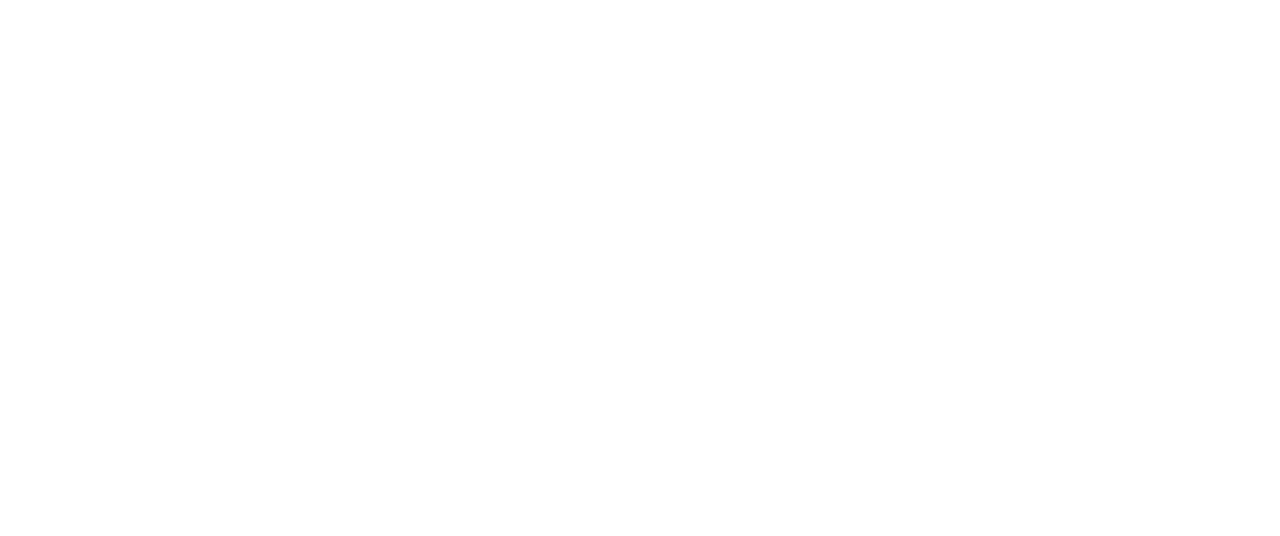
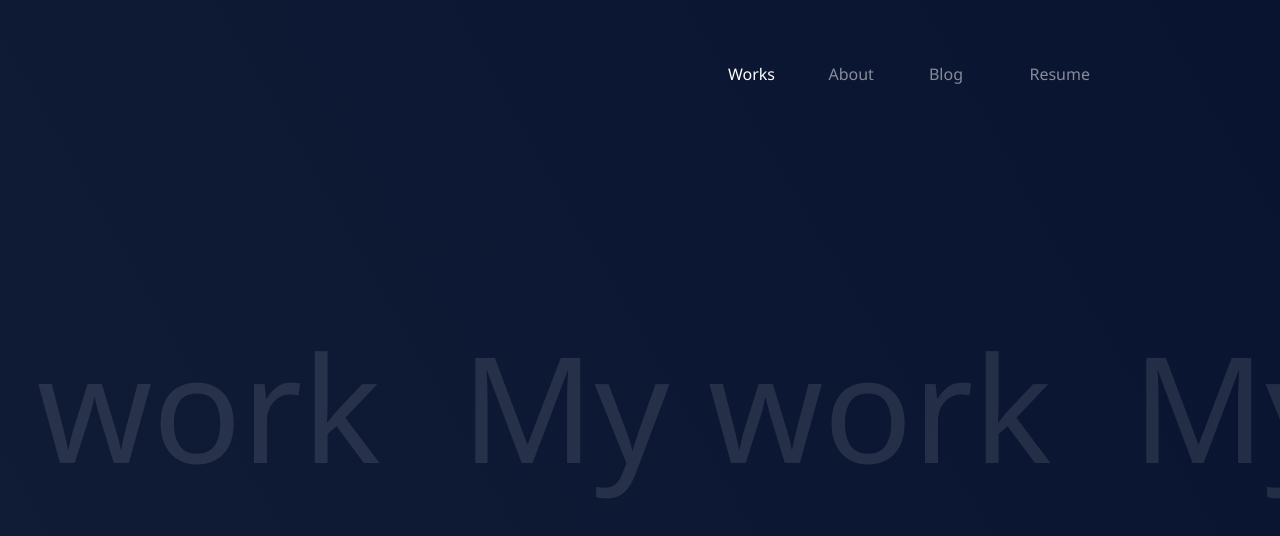
Before and after one commit to lorow/HorrorInCode, a React (Create React App) app in the folder HorrorInCode/frontend/: page / in a window 1280 px wide. Shown: the top 536 px of the page. Built offline with nearby package versions, Linux system fonts and the light colour scheme.

Commit message:
Add middle text

```diff
--- /dev/null
+++ b/HorrorInCode/frontend/src/App.css
@@ -0,0 +1,461 @@
+/* http://meyerweb.com/eric/tools/css/reset/
+   v2.0-modified | 20110126
+   License: none (public domain)
+*/
+
+html,
+body,
+div,
+span,
+applet,
+object,
+iframe,
+h1,
+h2,
+h3,
+h4,
+h5,
+h6,
+p,
+blockquote,
+pre,
+a,
+abbr,
+acronym,
+address,
+big,
+cite,
+code,
+del,
+dfn,
+em,
+img,
+ins,
+kbd,
+q,
+s,
+samp,
+small,
+strike,
+strong,
+sub,
+sup,
+tt,
+var,
+b,
+u,
+i,
+center,
+dl,
+dt,
+dd,
+ol,
+ul,
+li,
+fieldset,
+form,
+label,
+legend,
+table,
+caption,
+tbody,
+tfoot,
+thead,
+tr,
+th,
+td,
+article,
+aside,
+canvas,
+details,
+embed,
+figure,
+figcaption,
+footer,
+header,
+hgroup,
+menu,
+nav,
+output,
+ruby,
+section,
+summary,
+time,
+mark,
+audio,
+video {
+  margin: 0;
+  padding: 0;
+  border: 0;
+  /* font-size: 100%; */
+  /* font: inherit; */
+  vertical-align: baseline;
+}
+
+html,
+body,
+#root {
+  height: 100%;
+  scroll-behavior: smooth;
+  text-rendering: optimizeSpeed;
+  line-height: 1.5;
+
+  font-family: Segoe UI, Frutiger, Frutiger Linotype, Dejavu Sans, Helvetica Neue, Arial, sans-serif;
+}
+
+/* make sure to set some focus styles for accessibility */
+:focus {
+  outline: 0;
+}
+
+/* HTML5 display-role reset for older browsers */
+article,
+aside,
+details,
+figcaption,
+figure,
+footer,
+header,
+hgroup,
+menu,
+nav,
+section {
+  display: block;
+}
+
+body {
+  line-height: 1;
+}
+
+ol,
+ul {
+  list-style: none;
+}
+
+blockquote,
+q {
+  quotes: none;
+}
+
+blockquote:before,
+blockquote:after,
+q:before,
+q:after {
+  content: "";
+  content: none;
+}
+
+table {
+  border-collapse: collapse;
+  border-spacing: 0;
+}
+
+input[type="search"]::-webkit-search-cancel-button,
+input[type="search"]::-webkit-search-decoration,
+input[type="search"]::-webkit-search-results-button,
+input[type="search"]::-webkit-search-results-decoration {
+  -webkit-appearance: none;
+  -moz-appearance: none;
+}
+
+input[type="search"] {
+  -webkit-appearance: none;
+  -moz-appearance: none;
+  -webkit-box-sizing: content-box;
+  -moz-box-sizing: content-box;
+  box-sizing: content-box;
+}
+
+textarea {
+  overflow: auto;
+  vertical-align: top;
+  resize: vertical;
+}
+
+/**
+ * Correct `inline-block` display not defined in IE 6/7/8/9 and Firefox 3.
+ */
+
+audio,
+canvas,
+video {
+  display: inline-block;
+  *display: inline;
+  *zoom: 1;
+  max-width: 100%;
+}
+
+/**
+ * Prevent modern browsers from displaying `audio` without controls.
+ * Remove excess height in iOS 5 devices.
+ */
+
+audio:not([controls]) {
+  display: none;
+  height: 0;
+}
+
+/**
+ * Address styling not present in IE 7/8/9, Firefox 3, and Safari 4.
+ * Known issue: no IE 6 support.
+ */
+
+[hidden] {
+  display: none;
+}
+
+/**
+ * 1. Correct text resizing oddly in IE 6/7 when body `font-size` is set using
+ *    `em` units.
+ * 2. Prevent iOS text size adjust after orientation change, without disabling
+ *    user zoom.
+ */
+
+html {
+  font-size: 100%; /* 1 */
+  -webkit-text-size-adjust: 100%; /* 2 */
+  -ms-text-size-adjust: 100%; /* 2 */
+}
+
+/**
+ * Address `outline` inconsistency between Chrome and other browsers.
+ */
+
+a:focus {
+  outline: thin dotted;
+}
+
+/**
+ * Improve readability when focused and also mouse hovered in all browsers.
+ */
+
+a:active,
+a:hover {
+  outline: 0;
+}
+
+/**
+ * 1. Remove border when inside `a` element in IE 6/7/8/9 and Firefox 3.
+ * 2. Improve image quality when scaled in IE 7.
+ */
+
+img {
+  border: 0; /* 1 */
+  -ms-interpolation-mode: bicubic; /* 2 */
+}
+
+/**
+ * Address margin not present in IE 6/7/8/9, Safari 5, and Opera 11.
+ */
+
+figure {
+  margin: 0;
+}
+
+/**
+ * Correct margin displayed oddly in IE 6/7.
+ */
+
+form {
+  margin: 0;
+}
+
+/**
+ * Define consistent border, margin, and padding.
+ */
+
+fieldset {
+  border: 1px solid #c0c0c0;
+  margin: 0 2px;
+  padding: 0.35em 0.625em 0.75em;
+}
+
+/**
+ * 1. Correct color not being inherited in IE 6/7/8/9.
+ * 2. Correct text not wrapping in Firefox 3.
+ * 3. Correct alignment displayed oddly in IE 6/7.
+ */
+
+legend {
+  border: 0; /* 1 */
+  padding: 0;
+  white-space: normal; /* 2 */
+  *margin-left: -7px; /* 3 */
+}
+
+/**
+ * 1. Correct font size not being inherited in all browsers.
+ * 2. Address margins set differently in IE 6/7, Firefox 3+, Safari 5,
+ *    and Chrome.
+ * 3. Improve appearance and consistency in all browsers.
+ */
+
+button,
+input,
+select,
+textarea {
+  font-size: 100%; /* 1 */
+  margin: 0; /* 2 */
+  vertical-align: baseline; /* 3 */
+  *vertical-align: middle; /* 3 */
+}
+
+/**
+ * Address Firefox 3+ setting `line-height` on `input` using `!important` in
+ * the UA stylesheet.
+ */
+
+button,
+input {
+  line-height: normal;
+}
+
+/**
+ * Address inconsistent `text-transform` inheritance for `button` and `select`.
+ * All other form control elements do not inherit `text-transform` values.
+ * Correct `button` style inheritance in Chrome, Safari 5+, and IE 6+.
+ * Correct `select` style inheritance in Firefox 4+ and Opera.
+ */
+
+button,
+select {
+  text-transform: none;
+}
+
+/**
+ * 1. Avoid the WebKit bug in Android 4.0.* where (2) destroys native `audio`
+ *    and `video` controls.
+ * 2. Correct inability to style clickable `input` types in iOS.
+ * 3. Improve usability and consistency of cursor style between image-type
+ *    `input` and others.
+ * 4. Remove inner spacing in IE 7 without affecting normal text inputs.
+ *    Known issue: inner spacing remains in IE 6.
+ */
+
+button,
+html input[type="button"], /* 1 */
+input[type="reset"],
+input[type="submit"] {
+  -webkit-appearance: button; /* 2 */
+  cursor: pointer; /* 3 */
+  *overflow: visible; /* 4 */
+}
+
+/**
+ * Re-set default cursor for disabled elements.
+ */
+
+button[disabled],
+html input[disabled] {
+  cursor: default;
+}
+
+/**
+ * 1. Address box sizing set to content-box in IE 8/9.
+ * 2. Remove excess padding in IE 8/9.
+ * 3. Remove excess padding in IE 7.
+ *    Known issue: excess padding remains in IE 6.
+ */
+
+input[type="checkbox"],
+input[type="radio"] {
+  box-sizing: border-box; /* 1 */
+  padding: 0; /* 2 */
+  *height: 13px; /* 3 */
+  *width: 13px; /* 3 */
+}
+
+/**
+ * 1. Address `appearance` set to `searchfield` in Safari 5 and Chrome.
+ * 2. Address `box-sizing` set to `border-box` in Safari 5 and Chrome
+ *    (include `-moz` to future-proof).
+ */
+
+input[type="search"] {
+  -webkit-appearance: textfield; /* 1 */
+  -moz-box-sizing: content-box;
+  -webkit-box-sizing: content-box; /* 2 */
+  box-sizing: content-box;
+}
+
+/**
+ * Remove inner padding and search cancel button in Safari 5 and Chrome
+ * on OS X.
+ */
+
+input[type="search"]::-webkit-search-cancel-button,
+input[type="search"]::-webkit-search-decoration {
+  -webkit-appearance: none;
+}
+
+/**
+ * Remove inner padding and border in Firefox 3+.
+ */
+
+button::-moz-focus-inner,
+input::-moz-focus-inner {
+  border: 0;
+  padding: 0;
+}
+
+/**
+ * 1. Remove default vertical scrollbar in IE 6/7/8/9.
+ * 2. Improve readability and alignment in all browsers.
+ */
+
+textarea {
+  overflow: auto; /* 1 */
+  vertical-align: top; /* 2 */
+}
+
+/**
+ * Remove most spacing between table cells.
+ */
+
+table {
+  border-collapse: collapse;
+  border-spacing: 0;
+}
+
+html,
+button,
+input,
+select,
+textarea {
+  color: #222;
+}
+
+::-moz-selection {
+  background: #b3d4fc;
+  text-shadow: none;
+}
+
+::selection {
+  background: #b3d4fc;
+  text-shadow: none;
+}
+
+img {
+  vertical-align: middle;
+}
+
+fieldset {
+  border: 0;
+  margin: 0;
+  padding: 0;
+}
+
+textarea {
+  resize: vertical;
+}
+
+.chromeframe {
+  margin: 0.2em 0;
+  background: #ccc;
+  color: #000;
+  padding: 0.2em 0;
+}
+
+.bigCollapse {
+  grid-column: span 4;
+}
--- /dev/null
+++ b/HorrorInCode/frontend/src/App.js
@@ -0,0 +1,34 @@
+import React, { Component } from 'react';
+import styled from 'styled-components';
+import Navbar from './components/navbar';
+import MiddleBilboardText from './components/middleBilboardText';
+import './App.css';
+
+const Main = styled.main`
+  min-height: 100%;
+  min-width: 100%;
+  overflow: hidden;
+  background: linear-gradient(240.48deg, #091430 0.49%, rgba(9, 20, 48, 0.97) 100%);
+  display: grid;
+  grid-template-columns: 177px auto 177px;
+  grid-template-rows: 0.4fr 1.1fr 3.6fr 0.8fr 0.6fr;
+  grid-template-areas:
+  "nothing-left-top       top     nothing-right-top"
+  "nothing-left-nav   navigation  nothing-right-nav"
+  "nothingLeftMain   main     nothingRightMain"
+  "nothing-left     bottom    nothing-right"
+  "nothing-left     footer    nothing-right";
+`;
+
+class App extends Component {
+  render() {
+    return (
+      <Main>
+        <Navbar />
+        <MiddleBilboardText textToDIsplay={"My work"} />
+      </Main>
+    );
+  }
+}
+
+export default App;
--- a/HorrorInCode/frontend/src/components/App.js
+++ /dev/null
@@ -1,11 +0,0 @@
-import React, { Component } from 'react';
-
-class App extends Component {
-  render() {
-    return (
-      <div></div>
-    );
-  }
-}
-
-export default App;
--- /dev/null
+++ b/HorrorInCode/frontend/src/components/middleBilboardText.jsx
@@ -0,0 +1,31 @@
+import React from 'react';
+import styled from 'styled-components';
+
+const TextContainer = styled.div`
+  grid-area: nothingLeftMain;
+  width: auto;
+  grid-column: span 3;
+  display: -webkit-box;
+  align-items: center;
+  transform: translateX(${props => props.offsetBy});
+`;
+
+const TextDisplay = styled.p`
+  color: white;
+  opacity: 0.1;
+  font-size: calc(2rem + 9vw);
+  margin-left: 40px;
+  margin-right: 40px;
+`;
+
+export default function MiddleBilboardText({ textToDIsplay, offsetBy }) {
+  console.log(offsetBy)
+  return (
+    <TextContainer offsetBy={offsetBy ? offsetBy : '-250px'}>
+      <TextDisplay>{textToDIsplay}</TextDisplay>
+      <TextDisplay>{textToDIsplay}</TextDisplay>
+      <TextDisplay>{textToDIsplay}</TextDisplay>
+
+    </ TextContainer>
+  )
+}
--- /dev/null
+++ b/HorrorInCode/frontend/src/components/navbar.jsx
@@ -0,0 +1,29 @@
+import React from 'react';
+import { Link } from 'react-router-dom';
+import styled from 'styled-components';
+
+const NavbarContainer = styled.div`
+  position: absolute;
+  top: 62px;
+  right: 190px;
+  display: grid;
+  grid-template-columns: repeat(4, 1fr);
+  grid-template-rows: 1fr;
+  grid-gap: 40px;
+`;
+
+const Navlink = styled.a`
+  color: white;
+  opacity: ${props => props.isActive ? 1 : .5};
+`;
+
+export default function Navbar(props) {
+  return (
+    <NavbarContainer>
+      <Navlink isActive>Works</Navlink>
+      <Navlink>About</Navlink>
+      <Navlink>Blog</Navlink>
+      <Navlink>Resume</Navlink>
+    </NavbarContainer>
+  )
+}
--- a/HorrorInCode/frontend/src/index.js
+++ b/HorrorInCode/frontend/src/index.js
@@ -1,6 +1,6 @@
 import React from 'react';
 import { render } from 'react-dom';
-import App from './components/App'
+import App from './App'
 
 render(
   <App />,
```
